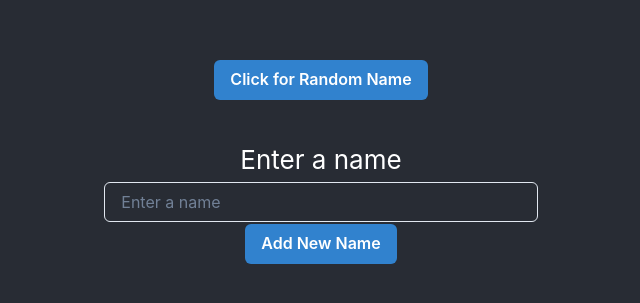
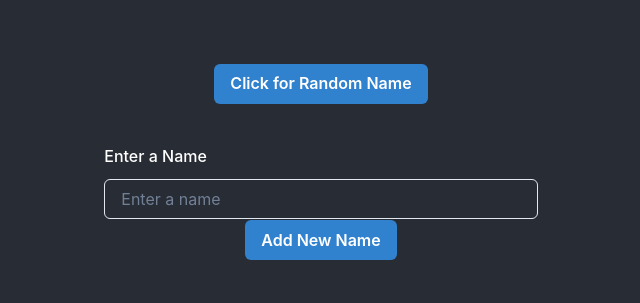
Before and after one commit to CharleeBrown/EntryApp, a React (Create React App) app: page / in a window 1280 px wide. Shown: the part 259-562 px from the top of the page, without its empty margins (319-959 px from the left). Built offline with nearby package versions, Linux system fonts and the light colour scheme.

Commit message:
sending headers

```diff
--- a/src/components/AddName/AddName.js
+++ b/src/components/AddName/AddName.js
@@ -2,6 +2,12 @@ import React from 'react';
 import PropTypes from 'prop-types';
 import styles from './AddName.module.css';
 import {ChakraProvider, Input, Text, Box, Button} from '@chakra-ui/react';
+import {
+  FormControl,
+  FormLabel,
+  FormErrorMessage,
+  FormHelperText,
+} from '@chakra-ui/react'
 import {useState} from 'react';
 function AddName(name){
     let url = "https://mainsendapi.herokuapp.com/";
@@ -12,15 +18,18 @@ function AddName(name){
       fetch(url,
         { method:'POST',
           mode:'cors',
+          headers:new Headers({"Content-type":"application/json"}),
       body:JSON.stringify({names})})
       console.log(JSON.stringify(names))
     }
   return (
     <ChakraProvider>
   <Box className={styles.AddName}>
-    <Text>Enter a name</Text>
-    <Input placeholder="Enter a name"  onChange={e=> setName(e.target.value)}></Input>
-    <Button colorScheme="blue" onClick={sendName}>Add New Name</Button>
+    <FormControl>
+      <FormLabel>Enter a Name</FormLabel>
+      <Input placeholder="Enter a name"  onChange={e=> setName(e.target.value)}></Input>
+      <Button colorScheme="blue" onClick={sendName}>Add New Name</Button>
+    </FormControl>
   </Box>
   </ChakraProvider>
 );
```
